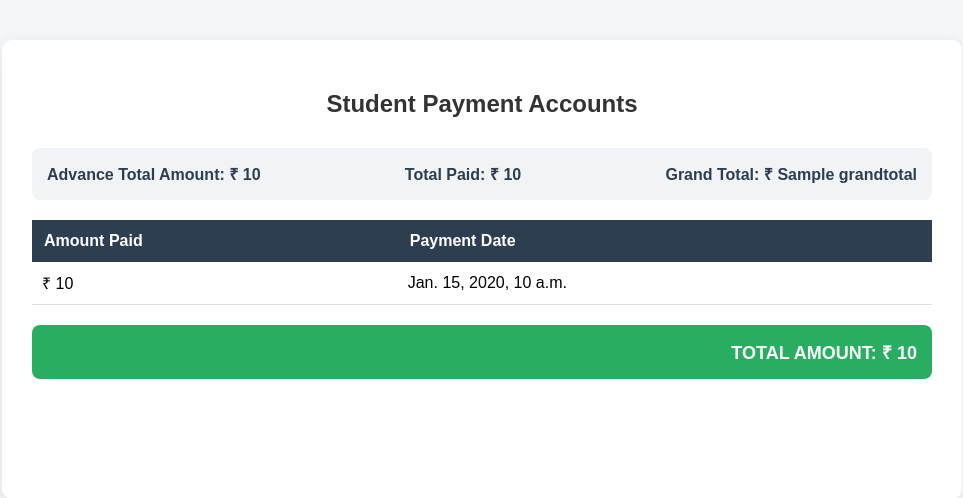
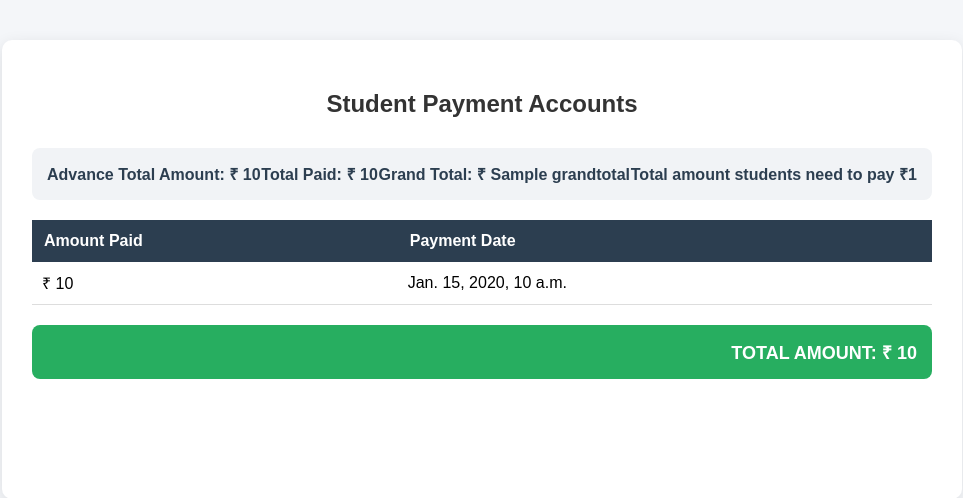
Before and after one commit to santhoshpulime/hostelwebb, a Django app: template hostelweb/app/templates/accounts.html in a window 1280 px wide. Shown: the top 498 px of the page, without its empty margins (158-1121 px from the left). Run offline with Django 5.2, Linux system fonts and the light colour scheme; the template is opened without the code that fills it: most values are stand-ins (such as "Sample title", 1, 10 or a date in 2020).

Commit message:
Update accounts.html

```diff
--- a/hostelweb/app/templates/accounts.html
+++ b/hostelweb/app/templates/accounts.html
@@ -251,6 +251,7 @@
         <span>Advance Total Amount: ₹ {{adv_total}}</span>
         <span>Total Paid: ₹ {{total}}</span>
         <span>Grand Total: ₹ {{grandtotal}}</span>
+        <span>Total amount students need to pay ₹{{total_fee_stu}}</span>
     </div>
 
     <table>
```
